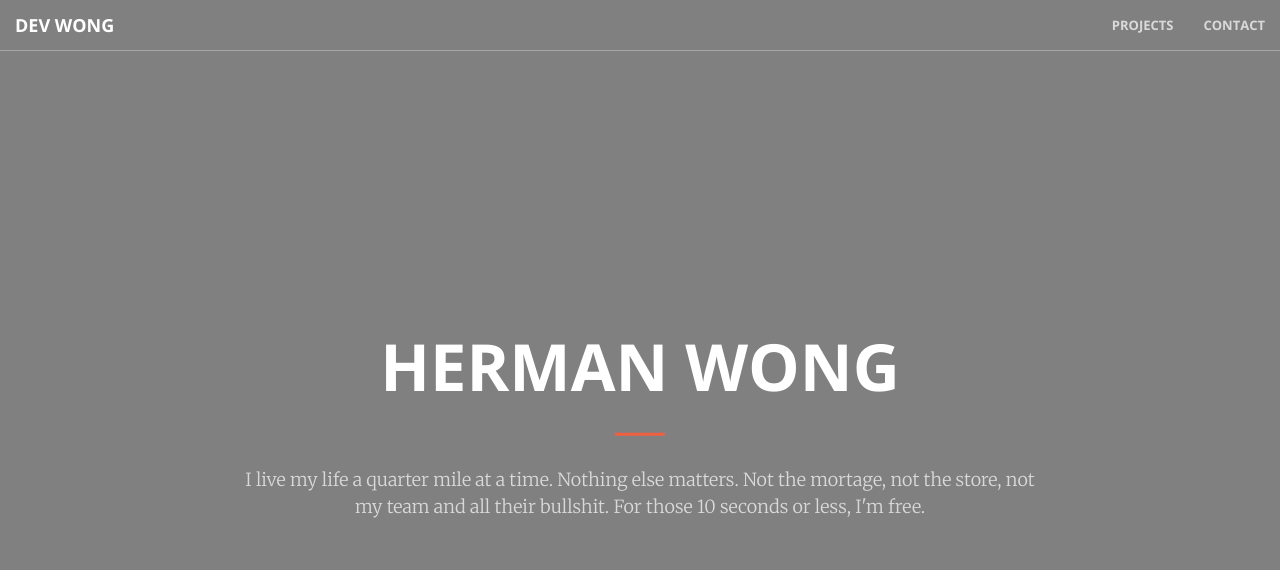
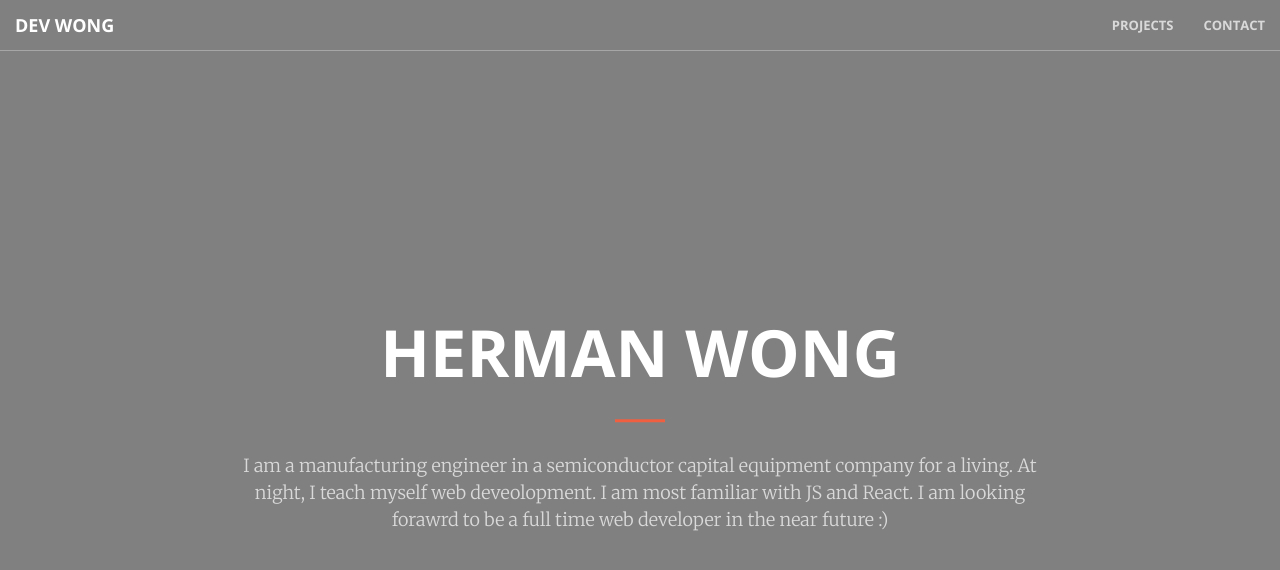
Before and after one commit to hwong0305/hwong0305.github.io, a Jekyll site: the page built from index.html, in a window 1280 px wide and 900 px high. Shown: the top 570 px of the window. Built offline with Jekyll 4.4.1, drawn with Linux system fonts in a browser that asks for light colours.

Commit message:
Updated statement

```diff
--- a/_includes/header.html
+++ b/_includes/header.html
@@ -4,9 +4,10 @@
       <h1>Herman Wong</h1>
       <hr />
       <p>
-        I live my life a quarter mile at a time. Nothing else matters. Not the
-        mortage, not the store, not my team and all their bullshit. For those 10
-        seconds or less, I'm free.
+        I am a manufacturing engineer in a semiconductor capital equipment
+        company for a living. At night, I teach myself web deveolopment. I am
+        most familiar with JS and React. I am looking forawrd to be a full time
+        web developer in the near future :)
       </p>
     </div>
   </div>
```
